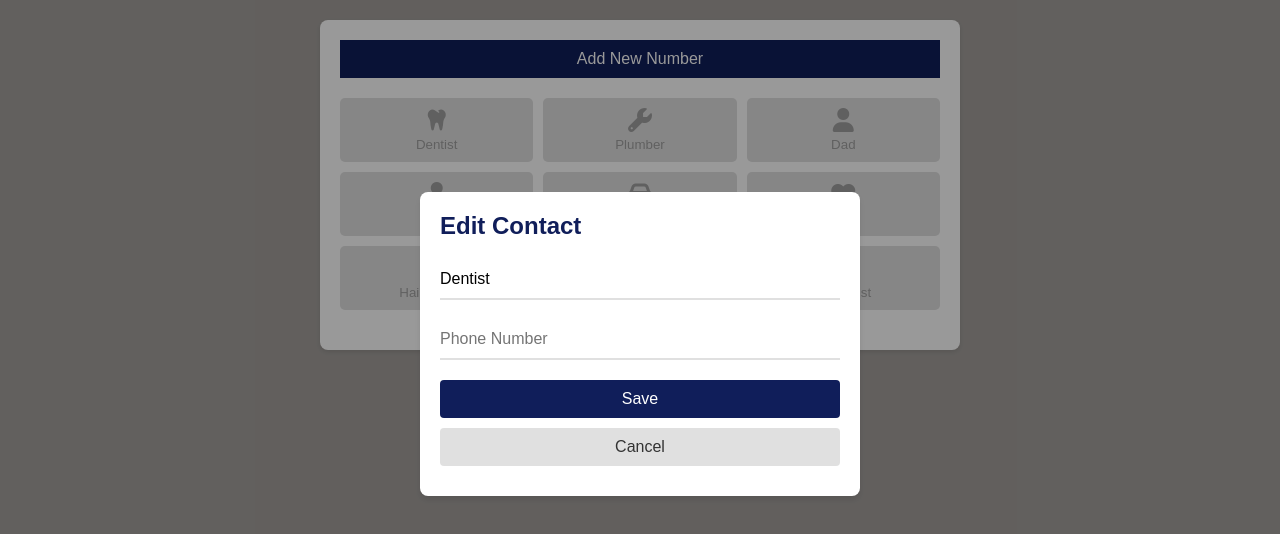
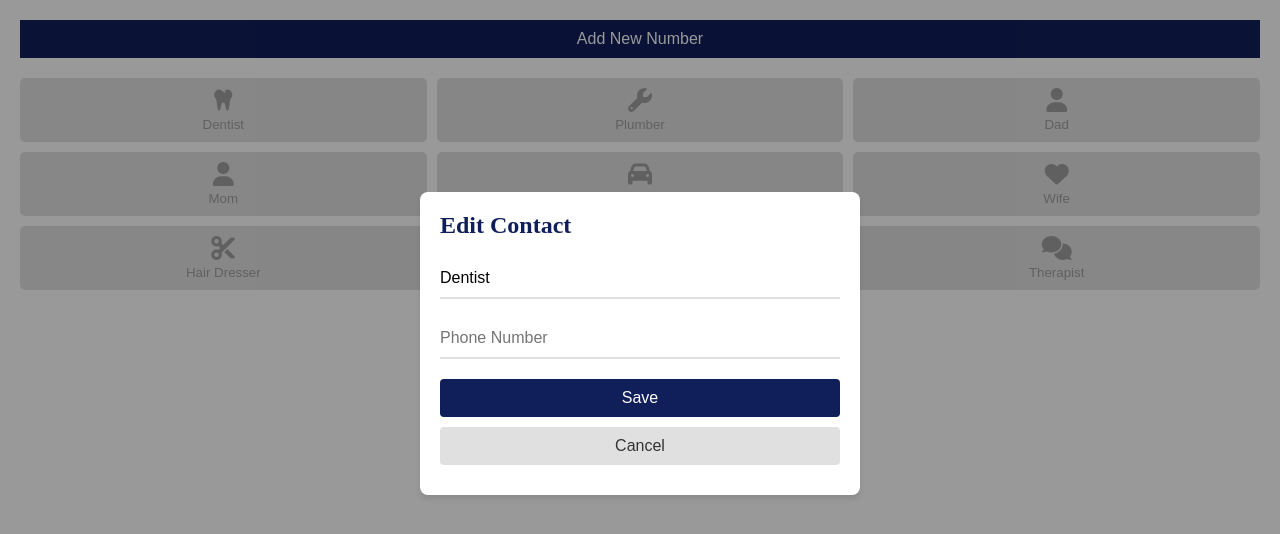
Before and after one commit to Chussey1976/EmergencyWebAPP, a plain HTML site: page index.html in a window 1280 px wide. Both pictures are taken after a click on the button "Dentist". Drawn offline with Linux system fonts and the light colour scheme.

Commit message:
Update JavaScript for UI updates and small modification to display

```diff
--- a/index.html
+++ b/index.html
@@ -2,7 +2,7 @@
 <html lang="en">
 <head>
     <meta charset="UTF-8">
-    <meta name="viewport" content="width=device-width, initial-scale=1.0">
+    <meta name="viewport" content="width=device-width, initial-scale=1.0, maximum-scale=1.0, user-scalable=no, viewport-fit=cover">
     <title>Emergency Numbers</title>
     <link rel="stylesheet" href="styles.css">
     <link rel="manifest" href="manifest.json">
--- a/script.js
+++ b/script.js
@@ -27,13 +27,11 @@ document.addEventListener('DOMContentLoaded', () => {
     function displayAllNumbers(numbers) {
         commonNumbers.innerHTML = '';
 
-        // Display common contacts
         commonContacts.forEach(contact => {
             const number = numbers.find(n => n.name.toLowerCase() === contact.name.toLowerCase());
             createContactButton(contact, number);
         });
 
-        // Display custom added numbers
         numbers.forEach(number => {
             if (!commonContacts.some(contact => contact.name.toLowerCase() === number.name.toLowerCase())) {
                 createContactButton(number, number);
@@ -43,13 +41,13 @@ document.addEventListener('DOMContentLoaded', () => {
 
     function createContactButton(contact, number) {
         const button = document.createElement('button');
-        button.className = `icon-btn ${number ? 'active' : 'inactive'}`;
+        button.className = `icon-btn ${number && number.number ? 'active' : 'inactive'}`;
         button.innerHTML = `
             <i class="fas ${contact.icon || 'fa-user'}"></i>
             <span>${contact.name}</span>
         `;
         button.addEventListener('click', (e) => {
-            if (number) {
+            if (number && number.number) {
                 showNumberOptions(e, number);
             } else {
                 openEditModal({ name: contact.name, number: '', icon: contact.icon });
@@ -91,7 +89,6 @@ document.addEventListener('DOMContentLoaded', () => {
             document.body.removeChild(optionsDiv);
         });
 
-        // Close the options div when clicking outside
         document.addEventListener('click', function closeOptions(e) {
             if (!optionsDiv.contains(e.target) && e.target !== event.target) {
                 document.body.removeChild(optionsDiv);
@@ -112,21 +109,26 @@ document.addEventListener('DOMContentLoaded', () => {
     }
 
     function saveEdit(contact) {
-        const newName = editName.value;
-        const newNumber = editNumber.value;
+        const newName = editName.value.trim();
+        const newNumber = editNumber.value.trim();
         const numbers = getSavedNumbers();
         const existingIndex = numbers.findIndex(n => n.name.toLowerCase() === contact.name.toLowerCase());
 
         if (existingIndex !== -1) {
-            numbers[existingIndex] = { ...numbers[existingIndex], name: newName, number: newNumber };
-        } else {
+            if (newNumber === '') {
+                // Remove the contact if the number is empty
+                numbers.splice(existingIndex, 1);
+            } else {
+                numbers[existingIndex] = { ...numbers[existingIndex], name: newName, number: newNumber };
+            }
+        } else if (newNumber !== '') {
             numbers.push({ name: newName, number: newNumber, icon: contact.icon || 'fa-user' });
         }
 
         saveNumbers(numbers);
         loadNumbers();
         editModal.style.display = 'none';
-        showConfirmation(`${newName} has been ${existingIndex !== -1 ? 'updated' : 'added'}.`);
+        showConfirmation(`${newName} has been ${existingIndex !== -1 ? (newNumber === '' ? 'removed' : 'updated') : 'added'}.`);
     }
 
     function showConfirmation(message) {
--- a/styles.css
+++ b/styles.css
@@ -1,17 +1,17 @@
-body {
-    font-family: Arial, sans-serif;
+body, html {
     margin: 0;
-    padding: 20px;
-    background-color: #a39f9c;
+    padding: 0;
+    width: 100%;
+    height: 100%;
+    overflow: hidden;
 }
 
 .container {
-    max-width: 600px;
-    margin: 0 auto;
-    background-color: white;
+    width: 100%;
+    height: 100%;
+    overflow-y: auto;
+    box-sizing: border-box;
     padding: 20px;
-    border-radius: 8px;
-    box-shadow: 0 2px 4px rgba(0,0,0,0.1);
 }
 
 #add-new-btn {
```
Also changed, not shown: 1 other file.
